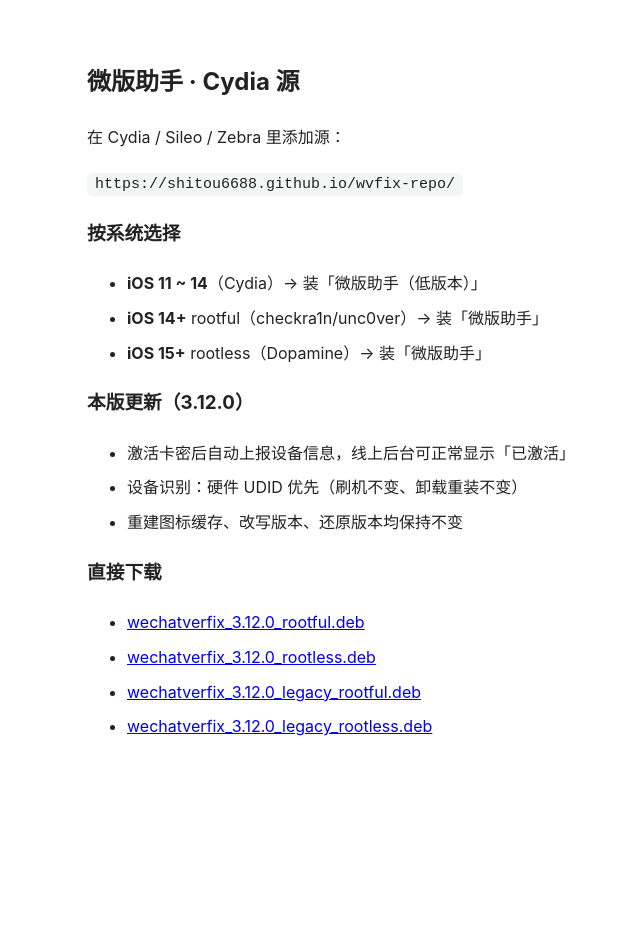
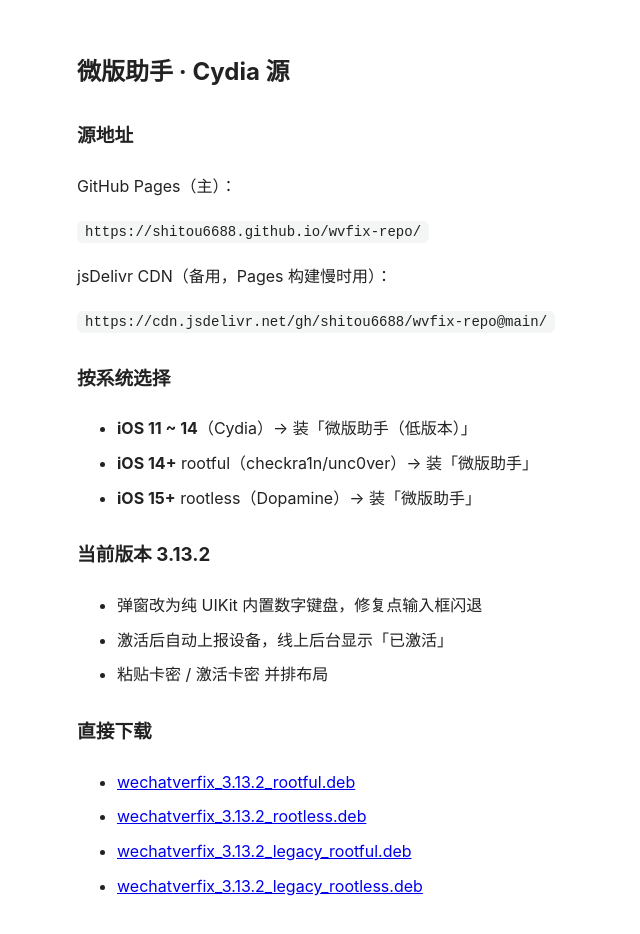
Before and after one commit to shitou6688/wvfix-repo, a plain HTML site: page index.html in a window 1280 px wide. Shown: the whole page, without its empty margins (203-843 px from the left). Before the commit the page ends 801 px from the top, so only its background shows below. Drawn offline with Linux system fonts and the light colour scheme.

Commit message:
repo: 3.13.2（弹窗修复 + 激活上报 + 布局优化）

```diff
--- a/index.html
+++ b/index.html
@@ -1,27 +1,34 @@
 <!doctype html><meta charset="utf-8">
 <title>微版助手 · Cydia 源</title>
-<style>body{font-family:-apple-system,"PingFang SC",sans-serif;max-width:700px;margin:60px auto;padding:0 20px;line-height:1.8;color:#222}
-code{background:#f4f6f5;padding:3px 8px;border-radius:6px;font-size:15px}
-li{margin:6px 0}</style>
+<style>body{font-family:-apple-system,"PingFang SC",sans-serif;max-width:720px;margin:50px auto;padding:0 20px;line-height:1.8;color:#222}
+code{background:#f4f6f5;padding:3px 8px;border-radius:6px;font-size:14px;word-break:break-all}
+li{margin:6px 0} h3{margin-top:26px}</style>
 <h2>微版助手 · Cydia 源</h2>
-<p>在 Cydia / Sileo / Zebra 里添加源：</p>
+
+<h3>源地址</h3>
+<p>GitHub Pages（主）：</p>
 <p><code>https://shitou6688.github.io/wvfix-repo/</code></p>
+<p>jsDelivr CDN（备用，Pages 构建慢时用）：</p>
+<p><code>https://cdn.jsdelivr.net/gh/shitou6688/wvfix-repo@main/</code></p>
+
 <h3>按系统选择</h3>
 <ul>
 <li><b>iOS 11 ~ 14</b>（Cydia）→ 装「微版助手（低版本）」</li>
 <li><b>iOS 14+</b> rootful（checkra1n/unc0ver）→ 装「微版助手」</li>
 <li><b>iOS 15+</b> rootless（Dopamine）→ 装「微版助手」</li>
 </ul>
-<h3>本版更新（3.12.0）</h3>
+
+<h3>当前版本 3.13.2</h3>
 <ul>
-<li>激活卡密后自动上报设备信息，线上后台可正常显示「已激活」</li>
-<li>设备识别：硬件 UDID 优先（刷机不变、卸载重装不变）</li>
-<li>重建图标缓存、改写版本、还原版本均保持不变</li>
+<li>弹窗改为纯 UIKit 内置数字键盘，修复点输入框闪退</li>
+<li>激活后自动上报设备，线上后台显示「已激活」</li>
+<li>粘贴卡密 / 激活卡密 并排布局</li>
 </ul>
+
 <h3>直接下载</h3>
 <ul>
-  <li><a href="debs/wechatverfix_3.12.0_rootful.deb">wechatverfix_3.12.0_rootful.deb</a></li>
-  <li><a href="debs/wechatverfix_3.12.0_rootless.deb">wechatverfix_3.12.0_rootless.deb</a></li>
-  <li><a href="debs/wechatverfix_3.12.0_legacy_rootful.deb">wechatverfix_3.12.0_legacy_rootful.deb</a></li>
-  <li><a href="debs/wechatverfix_3.12.0_legacy_rootless.deb">wechatverfix_3.12.0_legacy_rootless.deb</a></li>
+  <li><a href="debs/wechatverfix_3.13.2_rootful.deb">wechatverfix_3.13.2_rootful.deb</a></li>
+  <li><a href="debs/wechatverfix_3.13.2_rootless.deb">wechatverfix_3.13.2_rootless.deb</a></li>
+  <li><a href="debs/wechatverfix_3.13.2_legacy_rootful.deb">wechatverfix_3.13.2_legacy_rootful.deb</a></li>
+  <li><a href="debs/wechatverfix_3.13.2_legacy_rootless.deb">wechatverfix_3.13.2_legacy_rootless.deb</a></li>
 </ul>
```
Also changed, not shown: 7 other files.
